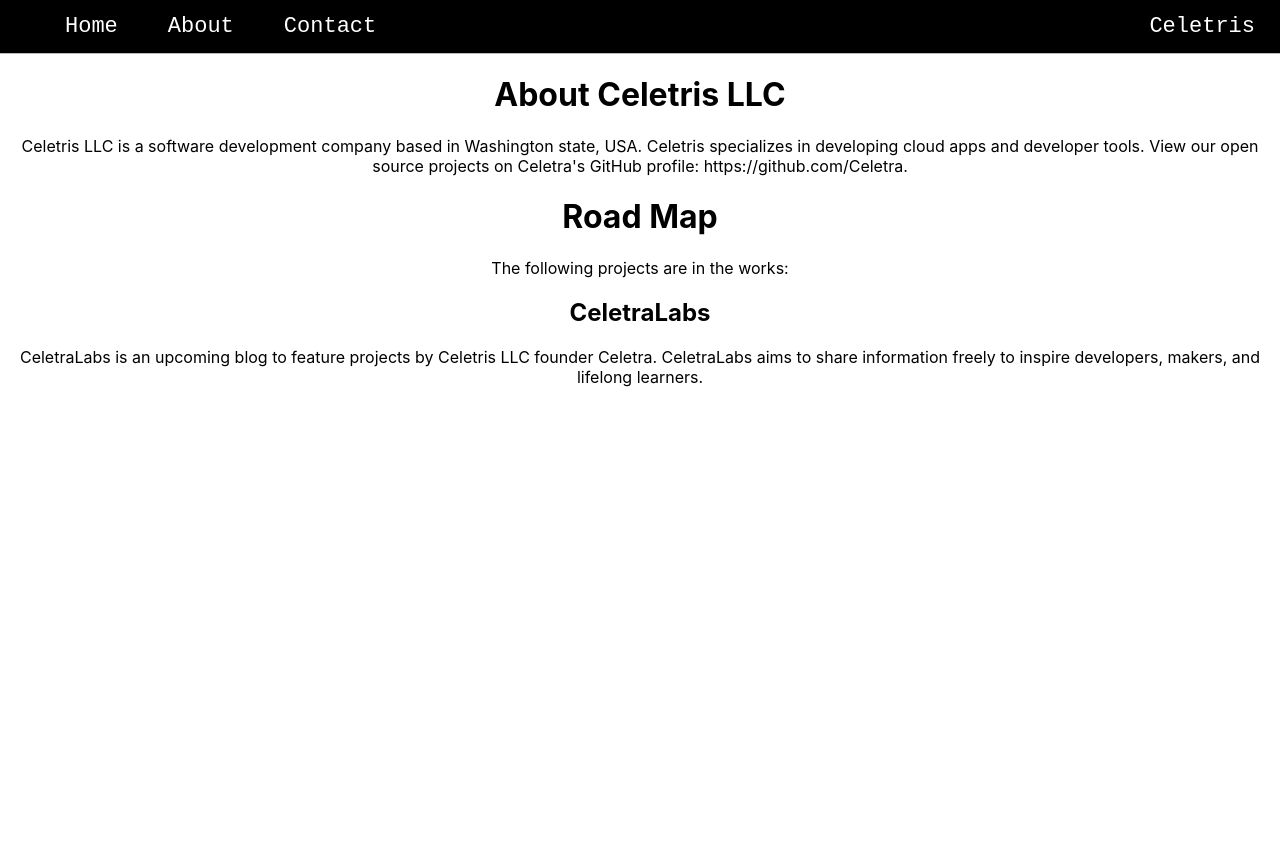
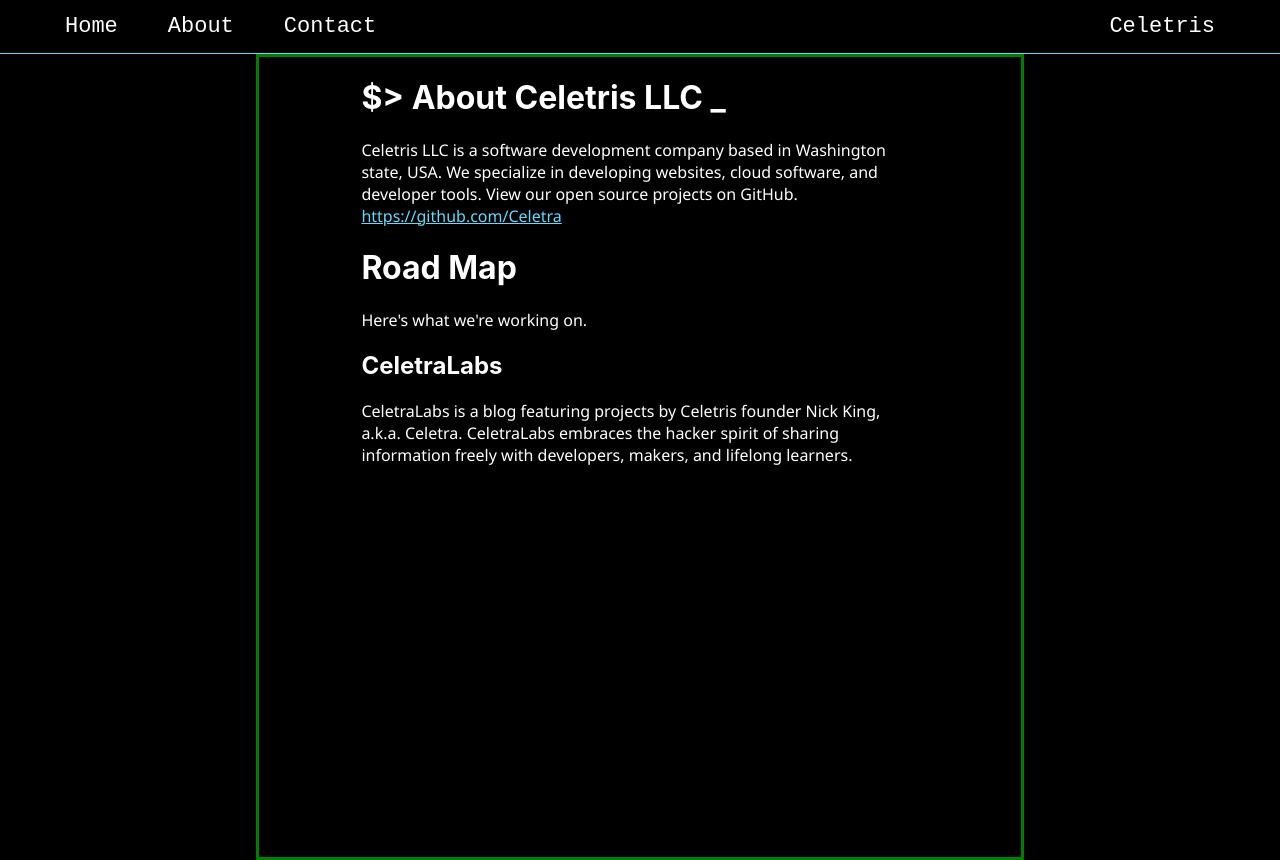
Before and after one commit to Celetra/celetris-website, a React (Create React App) app: page /about in a window 1280 px wide. Before the commit the page ends 800 px from the top, so only its background shows below. Built offline with nearby package versions, Linux system fonts and the light colour scheme.

Commit message:
Styling About page

```diff
--- a/src/About.js
+++ b/src/About.js
@@ -3,20 +3,23 @@
 
 function About(props) {
   return (
-    <div className="about">
-        <h1>About Celetris LLC</h1>
+    <div className="textblock">
+        <h1>$> About Celetris LLC _</h1>
         <p>
-            Celetris LLC is a software development company based in Washington state, USA. Celetris specializes in developing cloud apps and developer tools.
-            View our open source projects on Celetra's GitHub profile: https://github.com/Celetra.
+            Celetris LLC is a software development company based in Washington state, USA.
+            We specialize in developing websites, cloud software, and developer tools.
+            View our open source projects on GitHub.<br/>
+            <a href="https://github.com/Celetra" target="_blank">https://github.com/Celetra</a>
         </p>
         <h1>Road Map</h1>
         <p>
-            The following projects are in the works:
+            Here's what we're working on.
         </p>
         <h2>CeletraLabs</h2>
         <p>
-            CeletraLabs is an upcoming blog to feature projects by Celetris LLC founder Celetra. CeletraLabs aims to share information
-            freely to inspire developers, makers, and lifelong learners.
+            CeletraLabs is a blog featuring projects by Celetris founder Nick King, a.k.a. Celetra.
+            CeletraLabs embraces the hacker spirit of sharing information
+            freely with developers, makers, and lifelong learners.
         </p>
     </div>
   );
--- a/src/App.css
+++ b/src/App.css
@@ -1,25 +1,15 @@
-.App {
-  text-align: center;
+html, body {
+  height: 100%;
+  margin: 0px;
+  background-color: black;
+  color: white;
   display: block;
-  grid-template-columns: 100%;
-  grid-template-rows: 8.5vh 100%;
 }
 
-.App-logo {
-  height: 40vmin;
-  pointer-events: none;
-}
-
-@media (prefers-reduced-motion: no-preference) {
-  .App-logo {
-    animation: App-logo-spin infinite 20s linear;
-  }
+.App {
 }
 
 .animation {
-  display: block;
-  grid-row: 1 / 3;
-  grid-column: auto;
 }
 
 .App-link {
@@ -47,10 +37,11 @@
 
 .navitem {
   display: block;
+  float: left;
   color: white;
-  float: left;
+  text-align: center;
+  font-family: 'Courier New', Courier, monospace;
   list-style-type: none;
-  font-family: 'Courier New', Courier, monospace;
   text-decoration: none;
   text-align: center;
   font-size: calc(10px + 1.5vmin);
@@ -58,5 +49,24 @@
 }
 
 .navitem:hover {
-  background-color: rgb(63, 63, 63);
+  background-color: rgb(45, 45, 45);
 }
+
+.textblock {
+  margin-left: 20%;
+  margin-right: 20%;
+  padding-left: 8%;
+  padding-right: 8%;
+  display: block;
+  height: 100vh;
+  border: 3px solid green;
+}
+
+.textblock p {
+  font-family: 'Segoe UI', Tahoma, Geneva, Verdana, sans-serif;
+  text-align: left;
+}
+
+.textblock a {
+  color: #61dafb
+}
--- a/src/Nav.js
+++ b/src/Nav.js
@@ -15,7 +15,7 @@
                     <li className="navitem">Contact</li>
                 </Link>
                 <Link to="/">
-                    <li style={{float:"right"}} className="navitem">Celetris</li>
+                    <li style={{float:"right", marginRight:"40px"}} className="navitem">Celetris</li>
                 </Link>
             </ul>
         </header>
```
